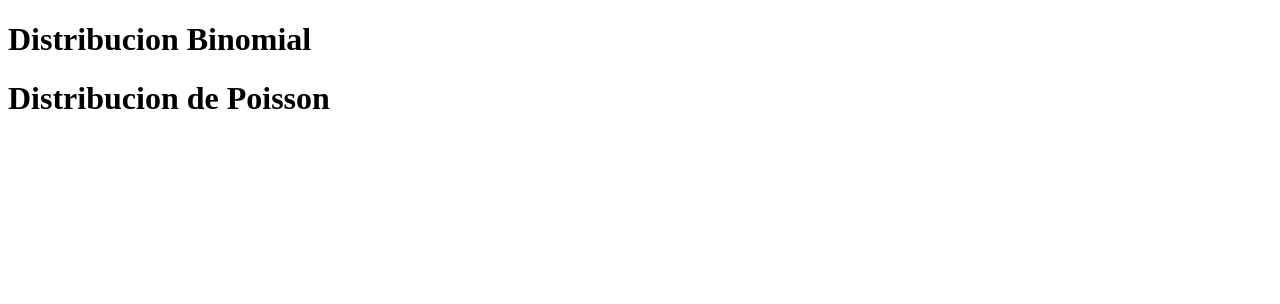
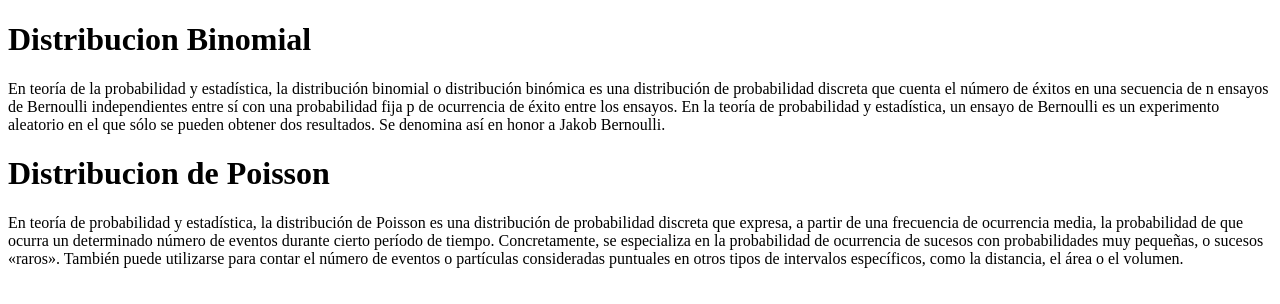
Before and after one commit to jdevmaker/test2a, a plain HTML site: page index.html in a window 1280 px wide. Drawn offline with Linux system fonts and the light colour scheme.

Commit message:
Se agrego descripcion de las distribuciones: Binomial y Poisson

```diff
--- a/index.html
+++ b/index.html
@@ -7,8 +7,11 @@
 </head>
 <body>
     <h1>Distribucion Binomial</h1>
-
+    <p>En teoría de la probabilidad y estadística, la distribución binomial o distribución binómica es una distribución de probabilidad discreta que cuenta el número de éxitos en una secuencia de n ensayos de Bernoulli independientes entre sí con una probabilidad fija p
+    de ocurrencia de éxito entre los ensayos. En la teoría de probabilidad y estadística, un ensayo de Bernoulli es un experimento aleatorio en el que sólo se pueden obtener dos resultados. Se denomina así en honor a Jakob Bernoulli.</p>
 
     <h1>Distribucion de Poisson</h1>
+
+    <p>En teoría de probabilidad y estadística, la distribución de Poisson es una distribución de probabilidad discreta que expresa, a partir de una frecuencia de ocurrencia media, la probabilidad de que ocurra un determinado número de eventos durante cierto período de tiempo. Concretamente, se especializa en la probabilidad de ocurrencia de sucesos con probabilidades muy pequeñas, o sucesos «raros». También puede utilizarse para contar el número de eventos o partículas consideradas puntuales en otros tipos de intervalos específicos, como la distancia, el área o el volumen.</p>
 </body>
 </html>
```
